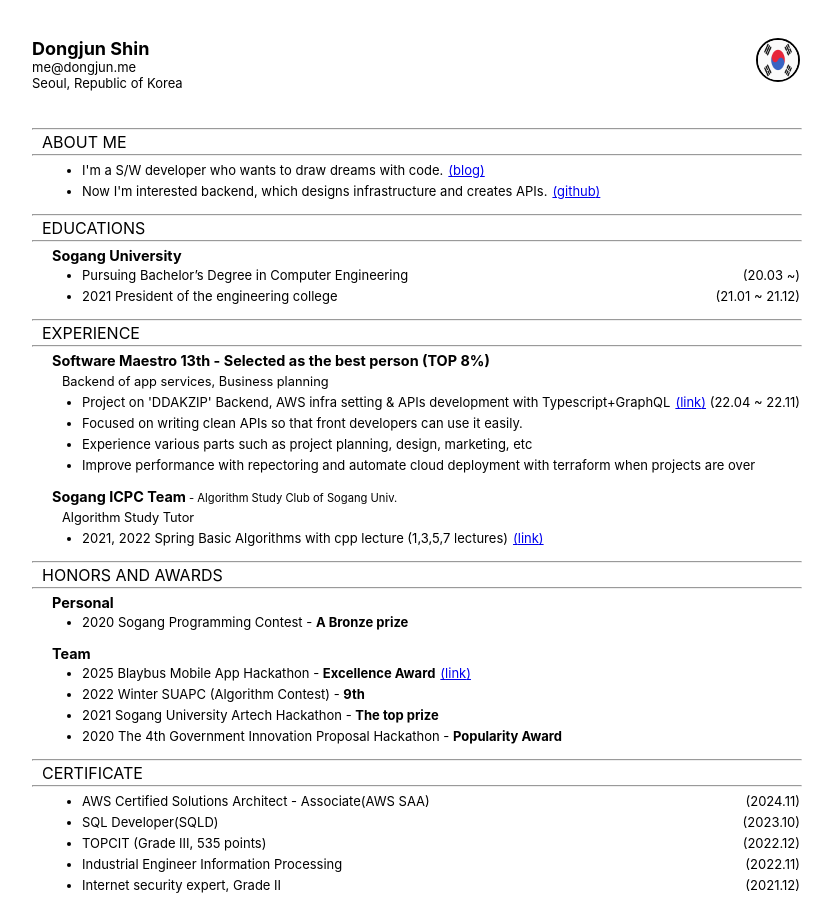
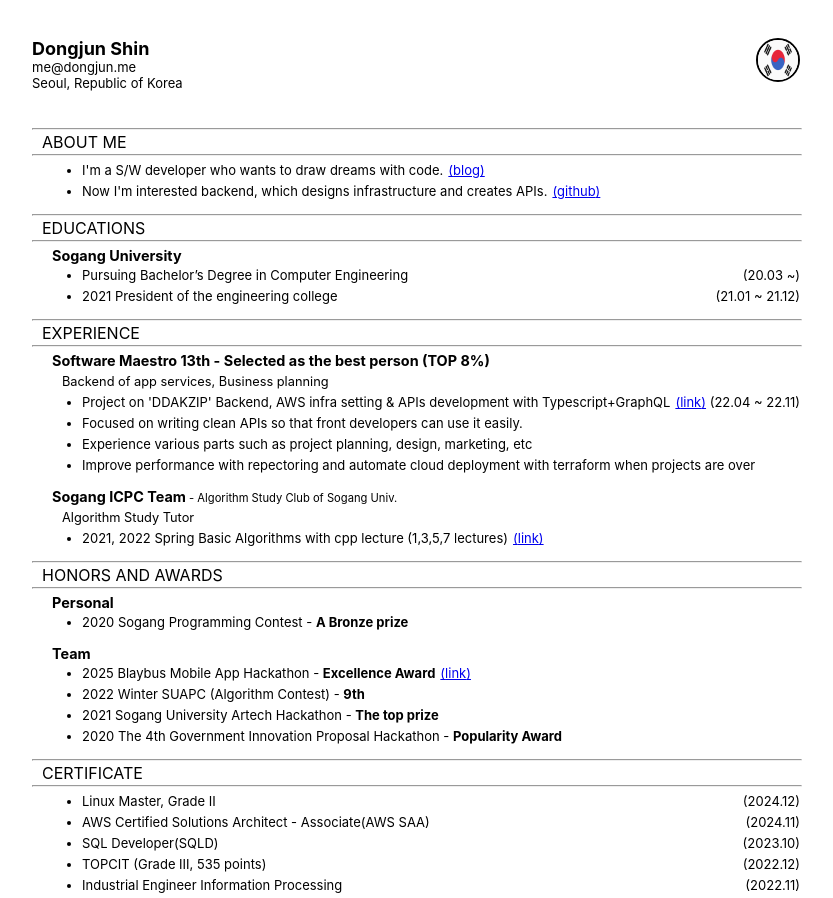
Before and after one commit to americano212/typescript-react-resume-page, a React (Create React App) app: page / in a window 1280 px wide. Shown: the top 898 px of the page, without its empty margins (224-1057 px from the left). Built offline with nearby package versions, Linux system fonts and the light colour scheme.

Commit message:
chore: add data about 'Linux Master, Grade II'

```diff
--- a/src/assets/datas/certificate.data.ts
+++ b/src/assets/datas/certificate.data.ts
@@ -4,6 +4,12 @@ export const certificateData: Content[] = [
   {
     isDisplay: true,
     details: [
+      {
+        enText: "Linux Master, Grade II" ,
+        krText: "리눅스마스터 2급",
+        date: "(2024.12)",
+        isDisplay: true
+      },
       {
         enText: "AWS Certified Solutions Architect - Associate(AWS SAA)" ,
         krText: "AWS Certified Solutions Architect - Associate(AWS SAA)",
```
